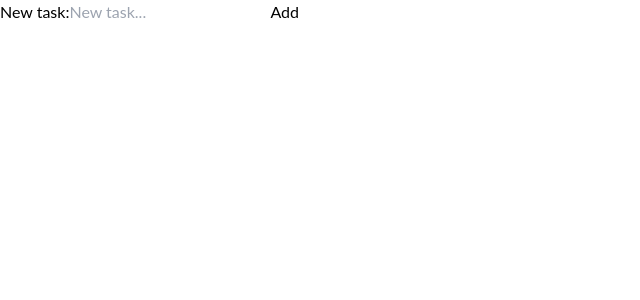
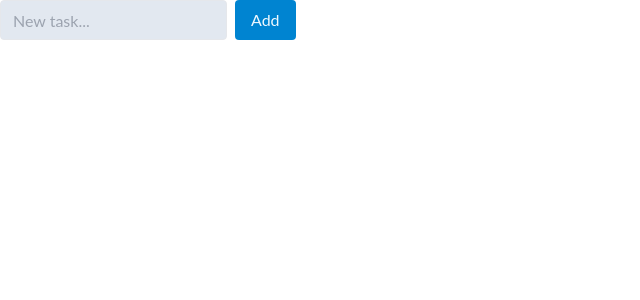
Before and after one commit to LSViana/web-labs, a Nuxt app: page /applications/to-do/ToDoTaskForm in a window 1280 px wide. Shown: the top 300 px of the page, without its empty margins (0-640 px from the left). Built offline with nearby package versions, Linux system fonts and the light colour scheme.

Commit message:
Apply styles and improve code convention to approximate the project standards (checkpoint #3)

```diff
--- a/pages/applications/to-do/ToDoTaskForm.vue
+++ b/pages/applications/to-do/ToDoTaskForm.vue
@@ -1,14 +1,16 @@
 <template>
-  <div>
-    <label for="new-task">New task:</label>
-    <input id="new-task" v-model="newTask" type="text" placeholder="New task..." @keydown.enter="onAddTask">
-    <button @click="onAddTask">Add</button>
+  <div class="flex items-center gap-2">
+    <label for="new-task" class="sr-only">New task:</label>
+    <WlInput id="new-task" v-model="newTask" type="text" placeholder="New task..." @keydown.enter="onAddTask"/>
+    <WlButton variant="primary" @click="onAddTask">Add</WlButton>
   </div>
 </template>
 
 <script lang="ts" setup>
 import { ref } from 'vue'
 
+import WlButton from '~/components/experiments/forms-input/buttons/WlButton.vue'
+import WlInput from '~/components/experiments/forms-input/input/WlInput.vue'
 import { injectTaskStore } from '~/pages/applications/to-do/store'
 
 const taskStore = injectTaskStore()
@@ -16,6 +18,10 @@ const taskStore = injectTaskStore()
 const newTask = ref('')
 
 function onAddTask () {
+  if (newTask.value.trim() === '') {
+    return
+  }
+
   taskStore.add(newTask.value)
   newTask.value = ''
 }
--- a/pages/applications/to-do/ToDoTaskList.vue
+++ b/pages/applications/to-do/ToDoTaskList.vue
@@ -1,8 +1,10 @@
 <template>
   <ul>
-    <li v-for="task in taskStore.items" :key="task.text">
-      <input type="checkbox" :checked="task.done" @change="task.done = !task.done">
-      <span>{{ task.text }}</span>
+    <li v-for="(task, index) in taskStore.items" :key="task.text">
+      <label :for="`input-${index}`" class="flex gap-2 py-1">
+        <input :id="`input-${index}`" type="checkbox" :checked="task.done" @change="task.done = !task.done">
+        <span>{{ task.text }}</span>
+      </label>
     </li>
   </ul>
 </template>
--- a/pages/applications/to-do/index.vue
+++ b/pages/applications/to-do/index.vue
@@ -1,10 +1,15 @@
 <template>
-  <h2>To Do</h2>
-  <ToDoTaskForm/>
-  <ToDoTaskList/>
+  <NuxtLayout name="home">
+    <WlContainer class="flex flex-col gap-3 p-3">
+      <h2 class="text-2xl">To Do</h2>
+      <ToDoTaskForm/>
+      <ToDoTaskList/>
+    </WlContainer>
+  </NuxtLayout>
 </template>
 
 <script lang="ts" setup>
+import WlContainer from '~/components/shared/layout/WlContainer.vue'
 import { provideTaskStore } from '~/pages/applications/to-do/store'
 import ToDoTaskForm from '~/pages/applications/to-do/ToDoTaskForm.vue'
 import ToDoTaskList from '~/pages/applications/to-do/ToDoTaskList.vue'
```
